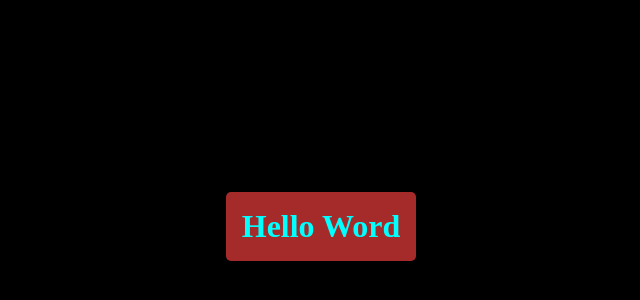
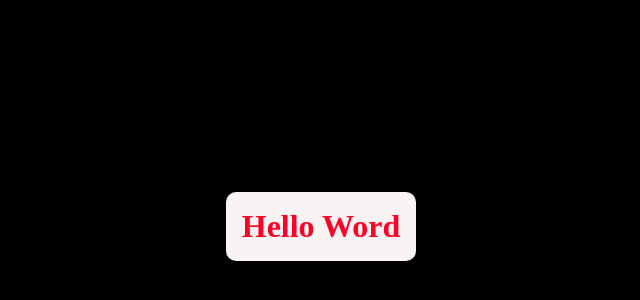
Before and after one commit to Giovanepg/helloword, a plain HTML site: page index.html in a window 1280 px wide. Shown: the part 158-458 px from the top of the page, without its empty margins (319-959 px from the left). Drawn offline with Linux system fonts and the light colour scheme.

Commit message:
Mudei a cor do h1

```diff
--- a/style.css
+++ b/style.css
@@ -8,8 +8,8 @@ body{
 
 h1{
 
-    color: aqua;
-    background-color: brown;
+    color: rgb(255, 0, 38);
+    background-color: rgb(250, 243, 243);
     padding: 1rem;
-    border-radius: 5px;
+    border-radius: 10px;
 }
```
